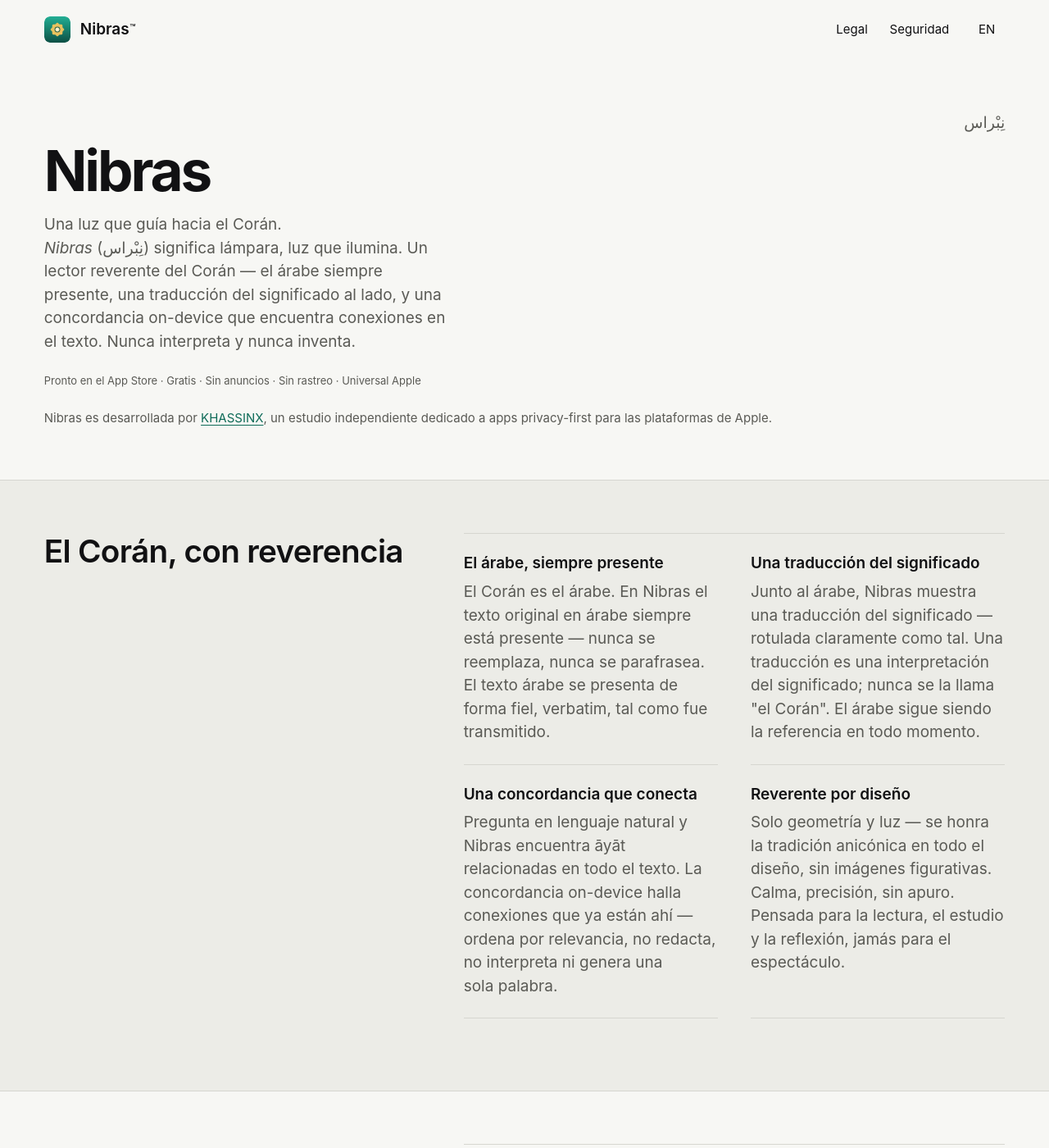
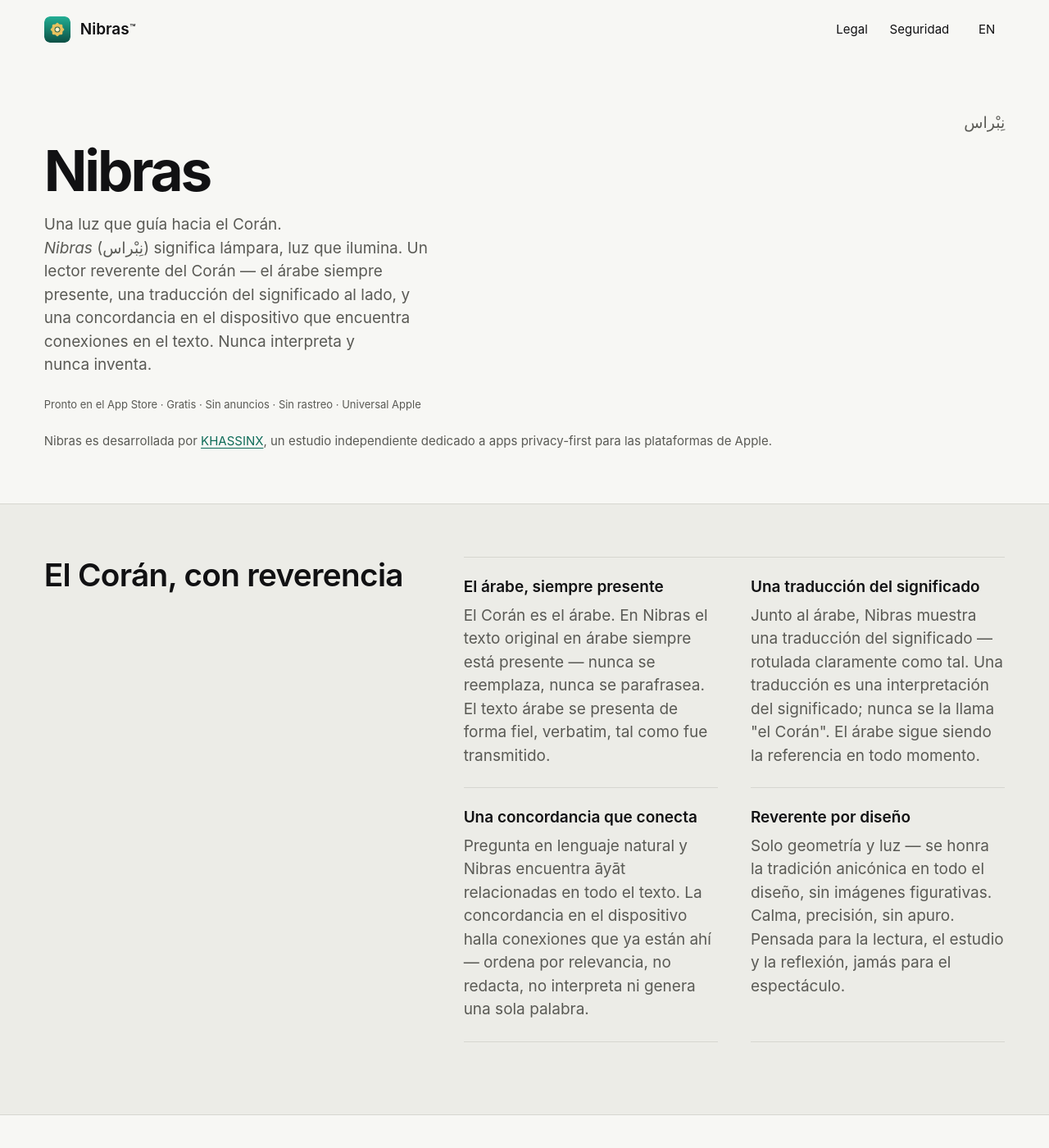
Before and after one commit to KhassinX/nibras-web, a Jekyll site: the page built from es/index.html, in a window 1280 px wide and 1400 px high. Shown: the whole window at 82% size. Built offline with Jekyll 4.4.1, drawn with Linux system fonts in a browser that asks for light colours; some of the changed text lies outside the part shown.

Commit message:
copy: iPhone and iPad only, and a Spanish description for Spanish pages
1.0.0 ships for iPhone and iPad (ScriptureSuite snapshot 0129486), so the
product copy, README and JSON-LD stop naming Mac and Apple Watch. Spanish
pages take description_es for meta and JSON-LD instead of the English one,
and Spanish copy says "en el dispositivo". Legal pages are not touched.

Co-Authored-By: Claude Opus 5.5 <noreply@anthropic.com>
Claude-Session: https://claude.ai/code/session_01HcbMZm97AK2qBxhKYzgV1m

```diff
--- a/_config.yml
+++ b/_config.yml
@@ -1,7 +1,8 @@
 title: Nibras
 short_name: Nibras
 app_category: Reference
-description: A reverent reader of the Qur'an in Arabic, with translations of the meaning, and an on-device, non-generative concordance — it surfaces connections, never interprets. Privacy-first, for iPhone, iPad, Mac, and Apple Watch.
+description: A reverent reader of the Qur'an in Arabic, with translations of the meaning, and an on-device, non-generative concordance — it surfaces connections, never interprets. Privacy-first, for iPhone and iPad.
+description_es: "Un lector reverente del Corán en árabe, con traducciones del significado y una concordancia en el dispositivo y no generativa: muestra conexiones, nunca interpreta. Privado por diseño, para iPhone y iPad."
 url: https://nibras.khassinx.com
 lang: en
 
--- a/_layouts/base.html
+++ b/_layouts/base.html
@@ -6,14 +6,15 @@
   <meta name="color-scheme" content="dark light">
 
   <title>{% if page.seo_title %}{{ page.seo_title }}{% elsif page.title %}{{ page.title }} — {{ site.title }}{% else %}{{ site.title }}{% endif %}</title>
-  <meta name="description" content="{{ page.description | default: site.description }}">
+  {%- assign site_desc = site.description -%}{%- if page.lang == 'es' and site.description_es -%}{%- assign site_desc = site.description_es -%}{%- endif %}
+  <meta name="description" content="{{ page.description | default: site_desc }}">
   <meta name="robots" content="{{ page.robots | default: 'index,follow' }}">
 
   <meta name="theme-color" content="#060607" media="(prefers-color-scheme: dark)">
   <meta name="theme-color" content="#F7F7F4" media="(prefers-color-scheme: light)">
 
   <meta property="og:title" content="{% if page.seo_title %}{{ page.seo_title }}{% elsif page.title %}{{ page.title }} — {{ site.title }}{% else %}{{ site.title }}{% endif %}">
-  <meta property="og:description" content="{{ page.description | default: site.description }}">
+  <meta property="og:description" content="{{ page.description | default: site_desc }}">
   <meta property="og:type" content="website">
   <meta property="og:url" content="{{ site.url }}{{ page.url }}">
   {% if site.og_site_name %}<meta property="og:site_name" content="{{ site.og_site_name }}">{% endif %}
@@ -38,7 +39,7 @@
   {%- comment -%} Sin imagen la card DEBE degradar a summary — declarar summary_large_image sin twitter:image deja la share vacia (WEB_PROPERTY_SPEC §4.5). {%- endcomment -%}
   <meta name="twitter:card" content="{% if og_img %}{{ site.twitter_card | default: 'summary_large_image' }}{% else %}summary{% endif %}">
   <meta name="twitter:title" content="{% if page.seo_title %}{{ page.seo_title }}{% elsif page.title %}{{ page.title }} — {{ site.title }}{% else %}{{ site.title }}{% endif %}">
-  <meta name="twitter:description" content="{{ page.description | default: site.description }}">
+  <meta name="twitter:description" content="{{ page.description | default: site_desc }}">
   {% if og_img %}<meta name="twitter:image" content="{{ site.url }}{{ og_img }}">
   <meta name="twitter:image:alt" content="{{ og_img_alt }}">{% endif %}
 
--- a/es/index.html
+++ b/es/index.html
@@ -2,7 +2,7 @@
 layout: base
 title: Una luz que guía hacia el Corán
 seo_title: "Nibras — una luz que guía hacia el Corán"
-description: Nibras es un lector reverente del Corán. El texto en árabe siempre está presente, con una traducción del significado al lado, y una concordancia on-device no generativa que encuentra conexiones en el texto — nunca interpreta, nunca inventa. Privacy-first, gratis, pro bono. iPhone, iPad, Mac y Apple Watch.
+description: Nibras es un lector reverente del Corán. El texto en árabe siempre está presente, con una traducción del significado al lado, y una concordancia en el dispositivo, no generativa, que encuentra conexiones en el texto — nunca interpreta, nunca inventa. Privado por diseño, gratis, pro bono. iPhone y iPad.
 lang: es
 canonical_en: /
 canonical_es: /es/
@@ -12,7 +12,7 @@ canonical_es: /es/
   <div class="wrap">
     <p class="meta" lang="ar" dir="rtl" style="font-size: var(--khassinx-t-h3); margin-bottom: var(--khassinx-s-2);">نِبْراس</p>
     <h1>Nibras</h1>
-    <p class="lead">Una luz que guía hacia el Corán.<br><em>Nibras</em> (نِبْراس) significa lámpara, luz que ilumina. Un lector reverente del Corán — el árabe siempre presente, una traducción del significado al lado, y una concordancia on-device que encuentra conexiones en el texto. Nunca interpreta y nunca inventa.</p>
+    <p class="lead">Una luz que guía hacia el Corán.<br><em>Nibras</em> (نِبْراس) significa lámpara, luz que ilumina. Un lector reverente del Corán — el árabe siempre presente, una traducción del significado al lado, y una concordancia en el dispositivo que encuentra conexiones en el texto. Nunca interpreta y nunca inventa.</p>
     <div class="cta">
       <span class="meta">Pronto en el App Store · Gratis · Sin anuncios · Sin rastreo · Universal Apple</span>
     </div>
@@ -36,7 +36,7 @@ canonical_es: /es/
 
       <article class="card">
         <h3>Una concordancia que conecta</h3>
-        <p>Pregunta en lenguaje natural y Nibras encuentra āyāt relacionadas en todo el texto. La concordancia on-device halla conexiones que ya están ahí — ordena por relevancia, no redacta, no interpreta ni genera una sola palabra.</p>
+        <p>Pregunta en lenguaje natural y Nibras encuentra āyāt relacionadas en todo el texto. La concordancia en el dispositivo halla conexiones que ya están ahí — ordena por relevancia, no redacta, no interpreta ni genera una sola palabra.</p>
       </article>
 
       <article class="card">
@@ -99,7 +99,7 @@ canonical_es: /es/
 <section class="section">
   <div class="wrap narrow">
     <h2>Universal Apple</h2>
-    <p class="quiet">Nibras está hecha para iPhone, iPad, Mac y Apple Watch, sobre una base de Liquid Glass. Disponible en inglés y español al lanzamiento, con el texto en árabe siempre presente.</p>
+    <p class="quiet">Nibras está hecha para iPhone y iPad, sobre una base de Liquid Glass. Disponible en inglés y español al lanzamiento, con el texto en árabe siempre presente.</p>
   </div>
 </section>
 
--- a/es/security/index.html
+++ b/es/security/index.html
@@ -26,12 +26,12 @@ canonical_es: /es/security/
     <h2>Alcance</h2>
     <ul>
       <li><code>nibras.khassinx.com</code> (este sitio)</li>
-      <li>La app de Nibras iOS / iPadOS / macOS / watchOS en la App Store</li>
+      <li>La app de Nibras iOS / iPadOS en la App Store</li>
     </ul>
 
     <h2>Fuera de alcance</h2>
     <ul>
-      <li>Servicios de terceros (App Store, Apple iCloud, modelos on-device de Apple) — repórtalo directamente a Apple en <a href="https://security.apple.com">security.apple.com</a></li>
+      <li>Servicios de terceros (App Store, Apple iCloud, modelos de Apple en el dispositivo) — repórtalo directamente a Apple en <a href="https://security.apple.com">security.apple.com</a></li>
       <li>Ataques volumétricos (DDoS, brute force) — no son vulnerabilidades</li>
       <li>Reportes generados solo por scanners automatizados sin prueba reproducible de impacto</li>
       <li>Issues teóricos sin un camino de ataque demostrable</li>
--- a/index.html
+++ b/index.html
@@ -99,7 +99,7 @@ canonical_es: /es/
 <section class="section">
   <div class="wrap narrow">
     <h2>Universal Apple</h2>
-    <p class="quiet">Nibras is built for iPhone, iPad, Mac, and Apple Watch, on a foundation of Liquid Glass. Available in English and Spanish at launch, with the Arabic text always present.</p>
+    <p class="quiet">Nibras is built for iPhone and iPad, on a foundation of Liquid Glass. Available in English and Spanish at launch, with the Arabic text always present.</p>
   </div>
 </section>
 
--- a/security/index.html
+++ b/security/index.html
@@ -26,7 +26,7 @@ canonical_es: /es/security/
     <h2>Scope</h2>
     <ul>
       <li><code>nibras.khassinx.com</code> (this website)</li>
-      <li>The Nibras iOS / iPadOS / macOS / watchOS app on the App Store</li>
+      <li>The Nibras iOS / iPadOS app on the App Store</li>
     </ul>
 
     <h2>Out of scope</h2>
```
Also changed, not shown: other parts of _layouts/base.html (+2 -2 lines), other parts of index.html (+1 -1 lines), README.md.
